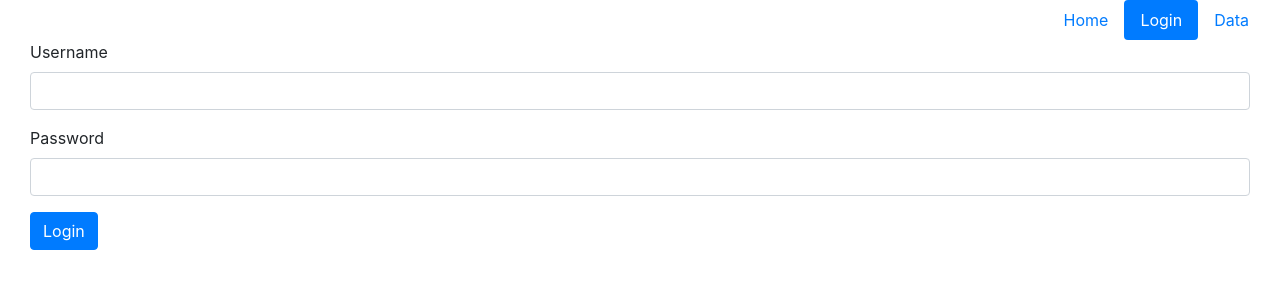
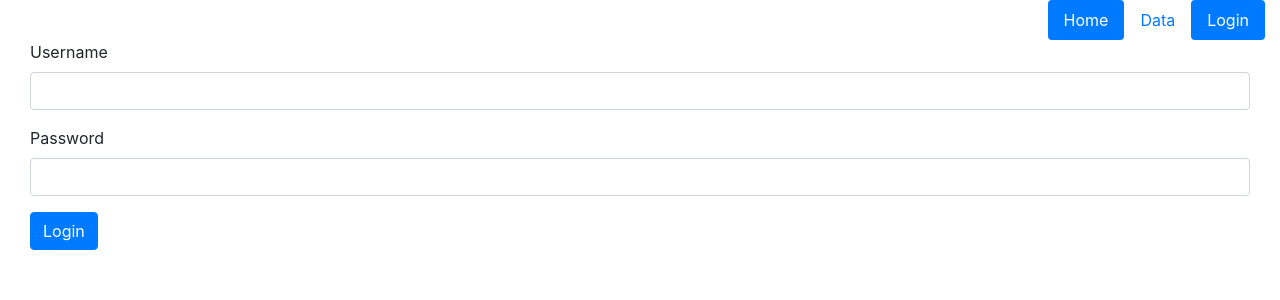
Before and after one commit to wladimir917/angular6, an Angular app: page /login in a window 1280 px wide. Shown: the top 300 px of the page. Built offline with nearby package versions, Linux system fonts and the light colour scheme.

Commit message:
logout implemented

```diff
--- a/src/app/app.component.html
+++ b/src/app/app.component.html
@@ -2,13 +2,16 @@
 <div class="container-fluid">
   <ul class="nav nav-pills justify-content-end">
     <li class="nav-item">
-      <a class="nav-link" routerLink="">Home</a>
+      <a class="nav-link " routerLink="" routerLinkActive="active">Home</a>
     </li>
-    <li>
-      <a class="nav-link active" routerLink="/login">Login</a>
+    <li class="nav-item">
+      <a class="nav-link" routerLink="data" routerLinkActive="active">Data</a>
     </li>
-    <li>
-      <a class="nav-link" routerLink="/data">Data</a>
+    <li class="nav-item">
+      <a class="nav-link" routerLink="login" routerLinkActive="active" *ngIf="!auth.isLoggedIn">Login</a>
+    </li>
+    <li class="nav-item">
+      <a class="nav-link" (click)="logout()" routerLink="" *ngIf="auth.isLoggedIn">Logout</a>
     </li>
   </ul>
   <router-outlet></router-outlet>
--- a/src/app/app.component.ts
+++ b/src/app/app.component.ts
@@ -1,24 +1,9 @@
 import { Component } from '@angular/core';
 import { HelloComponent } from './hello/hello.component';
 import { Title } from '@angular/platform-browser';
-import { RecordsService } from './records.service';
+import { AuthService } from './auth.service';
+import { Router } from '@angular/router';
 
-function log(className) {
-  console.log("The className is ", className);
-  return (...args) => {
-    console.log("Arguments passed to this class's constructor are ", args);
-    return new className(...args);
-  };
-}
-
-// @log
-// class myExampleClass {
-//   constructor(arg1,arg2) {
-//     console.log("Constructor fired!", arg1, arg2);
-//   }
-// }
-
-// const myClass = new myExampleClass(5,10);
 
 @Component({
   selector: 'app-root',
@@ -31,18 +16,14 @@ export class AppComponent {
   name = 'Name';
   text2 = 'text2';
 
-  constructor(private myFirstService : RecordsService) {
-    console.log("This statement was generated by the constructor", this.aSimpleMethod(3));
+  constructor(private auth: AuthService, private router: Router) {
   };
 
   ngOnInit() {
   };
 
-  updateValue(e) {
-    this.name = e.target.value;
-  };
-
-  aSimpleMethod(a) {
-    return a*a;
+  logout() {
+    this.auth.logout();
+    this.router.navigate(['login']);
   }
 }
--- a/src/app/auth.service.ts
+++ b/src/app/auth.service.ts
@@ -14,13 +14,17 @@ export class AuthService {
     this.loggedInStatus = logged
   };
 
+  logout() {
+    // localStorage.removeItem('access_token');
+    this.setLoggedIn(false);
+  }
+
   get isLoggedIn() {
     return this.loggedInStatus
   };
 
   getUserDetails(username, password) {
     //API call
-    console.log(username, password);
     return this.http.post('https://young-coast-73926.herokuapp.com/api/auth/login/', {
       username,
       password
```
